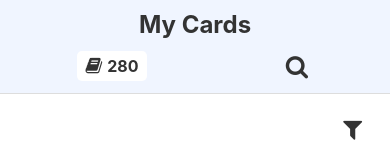
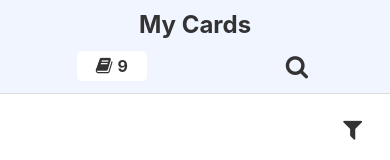
Before and after one commit to sarichatsee/C346_L05_Ex3_PokemonTCG, a React Native app: screen / in a window 390 px wide. Shown: the top 160 px of the page. Built offline with nearby package versions, Linux system fonts and the light colour scheme.

Commit message:
not working pokemon stuff :(

```diff
--- a/App.js
+++ b/App.js
@@ -1,7 +1,8 @@
 import React, { useState } from 'react';
-import { View, Text, TouchableOpacity, TextInput, Modal, ScrollView } from 'react-native';
+import { View, Text, TouchableOpacity, TextInput, Modal, ScrollView, SectionList, Image } from 'react-native';
 import FontAwesome from 'react-native-vector-icons/FontAwesome';
 import styles from './AppStyles';
+import pokemonData from './pokemonData';
 
 const elementTypes = [
   { name: 'Colorless', color: '#CCCCCC' },
@@ -44,6 +45,30 @@ const App = () => {
     }));
   };
 
+  // Filter Pokémon sections based on selected types and search query
+  const filteredPokemonData = pokemonData
+    .filter((section) => !Object.keys(selectedTypes).some((type) => selectedTypes[type]) || selectedTypes[section.title])
+    .map((section) => ({
+      ...section,
+      data: section.data.filter((pokemon) =>
+        pokemon.name && pokemon.name.toLowerCase().includes(searchQuery.toLowerCase())
+      ),
+    }))
+    .filter((section) => section.data.length > 0); // Remove sections with no matching Pokémon
+
+  const renderSectionHeader = ({ section }) => (
+    <View style={[styles.header, { backgroundColor: section.color }]}>
+      <Text style={styles.headerText}>{section.icon} {section.title}</Text>
+    </View>
+  );
+
+  const renderPokemon = ({ item }) => (
+    <View style={styles.pokemonCard}>
+      <Text style={styles.pokemonName}>{item.name}</Text>
+      <Image source={{ uri: item.imageUrl }} style={styles.pokemonImage} />
+    </View>
+  );
+
   return (
     <View style={styles.container}>
       <Text style={styles.title}>My Cards</Text>
@@ -51,7 +76,7 @@ const App = () => {
       <View style={styles.controlRow}>
         <View style={styles.cardCount}>
           <FontAwesome name="book" size={18} color="#333" style={styles.bookIcon} />
-          <Text style={styles.cardCountText}>280</Text>
+          <Text style={styles.cardCountText}>{filteredPokemonData.reduce((acc, section) => acc + section.data.length, 0)}</Text>
         </View>
 
         {isSearching && (
@@ -73,7 +98,6 @@ const App = () => {
         </TouchableOpacity>
       </View>
 
-      {/* Modal without Overlay */}
       <Modal visible={isModalVisible} transparent={true} animationType="slide">
         <View style={styles.modalContainer}>
           <Text style={styles.modalTitle}>Filter by Element Type</Text>
@@ -96,6 +120,15 @@ const App = () => {
           </TouchableOpacity>
         </View>
       </Modal>
+      {/* Display Filtered Pokémon List
+      <SectionList
+        sections={filteredPokemonData}
+        keyExtractor={(item) => item.name}
+        renderSectionHeader={renderSectionHeader}
+        renderItem={renderPokemon}
+        contentContainerStyle={styles.pokemonList}
+      /> */}
+
     </View>
   );
 };
--- a/AppStyles.js
+++ b/AppStyles.js
@@ -1,6 +1,7 @@
 import { StyleSheet } from 'react-native';
 
 const styles = StyleSheet.create({
+
   container: {
     padding: 10,
     backgroundColor: '#f0f5ff',
--- a/pokemonData.js
+++ b/pokemonData.js
@@ -63,7 +63,7 @@ const pokemonData = [
             {
                 name: 'Jolteon',
                 imageUrl: 'https://img.game8.co/4006822/ed62f5a9def93af10a971be762d7c72f.png/show',
-            }
+            },
         ]
     },
   ];
```
